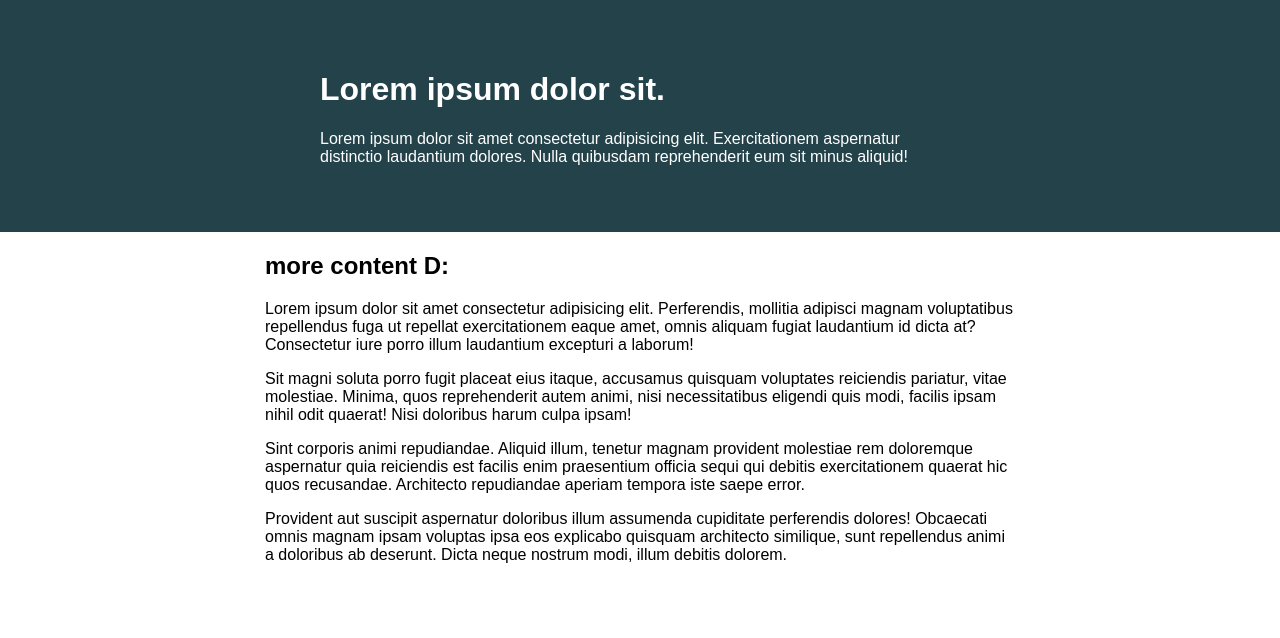
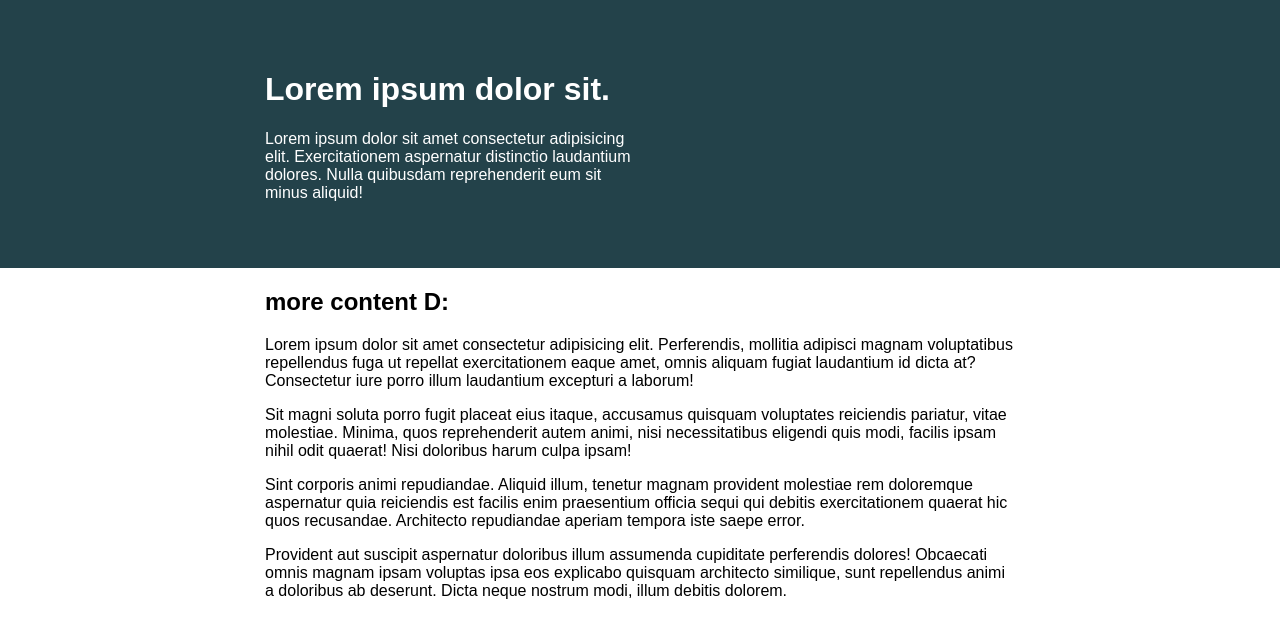
Before and after one commit to dimka90/Conquering-Responsive-Layouts, a plain HTML site: page challenge02/index.html in a window 1280 px wide. Drawn offline with Linux system fonts and the light colour scheme.

Commit message:
Made more correction to the second challenge

```diff
--- a/challenge02/index.html
+++ b/challenge02/index.html
@@ -8,6 +8,7 @@
     <link rel="stylesheet" href="style.css">
 </head>
 <body>
+<div class="intro">
 
         <div class="container">
             <div class="intro-content">
@@ -16,8 +17,9 @@
             </div>
 
         </div>
+</div>
 
-    <div class="bg-white">
+    <div class="container">
         <h2>more content D:</h2>
         <p>Lorem ipsum dolor sit amet consectetur adipisicing elit. Perferendis, mollitia adipisci magnam voluptatibus repellendus fuga ut repellat exercitationem eaque amet, omnis aliquam fugiat laudantium id dicta at? Consectetur iure porro illum laudantium excepturi a laborum!</p>
         <p>Sit magni soluta porro fugit placeat eius itaque, accusamus quisquam voluptates reiciendis pariatur, vitae molestiae. Minima, quos reprehenderit autem animi, nisi necessitatibus eligendi quis modi, facilis ipsam nihil odit quaerat! Nisi doloribus harum culpa ipsam!</p>
--- a/challenge02/style.css
+++ b/challenge02/style.css
@@ -24,23 +24,19 @@ body {
 }
 
 .container {
+  width: 80%;
+  max-width: 750px;
+  margin: 0 auto;
 
+
+}
+.intro{
   background: #23424a;
+
   color: white;
   padding: 50px 0;
 }
-
 .intro-content {
   max-width: 50%;
-  margin: 0 auto;
 
 }
-.bg-white
-{
-  background-color: white;
-  color: black;
-
-  width: 80%;
-  max-width: 750px;
-  margin: 0 auto;
-}
```
Lines whose indentation alone changed are shown as unchanged.
